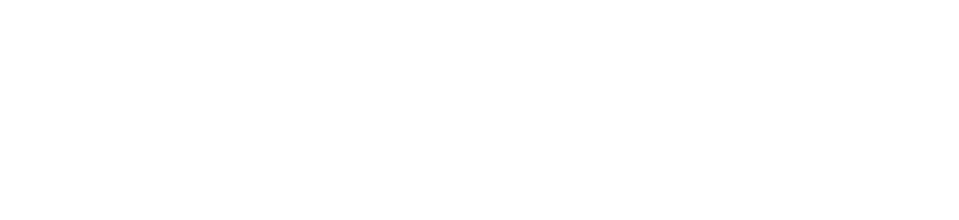
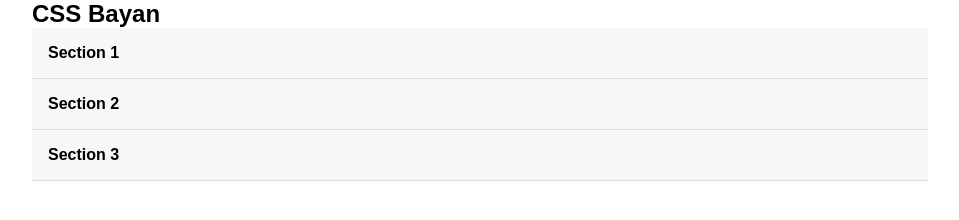
Before and after one commit to botino-k/cssBayan, a plain HTML site: page cssBayan/index.html in a window 1280 px wide. Shown: the whole page, without its empty margins (160-1119 px from the left). Drawn offline with Linux system fonts and the light colour scheme.

Commit message:
feat: add main styles layout (Sun, March 12, 2023 11:44:37 AM)

```diff
--- a/cssBayan/index.html
+++ b/cssBayan/index.html
@@ -4,9 +4,38 @@
   <meta charset="UTF-8">
   <meta http-equiv="X-UA-Compatible" content="IE=edge">
   <meta name="viewport" content="width=device-width, initial-scale=1.0">
+  <link href="./style.css" rel="stylesheet" type="text/css" />
   <title>cssBayan</title>
 </head>
 <body>
+  <div class="wrapper">
+    <section class="container">
+      <header>
+        <h1>CSS Bayan</h1>
+      </header>
+      <div class="accordion">
+        <div class="accordion-item">
+          <div class="accordion-header">Section 1</div>
+          <div class="accordion-content">
+            <p>Content for section 1 goes here.</p>
+          </div>
+        </div>
 
+        <div class="accordion-item">
+          <div class="accordion-header">Section 2</div>
+          <div class="accordion-content">
+            <p>Content for section 2 goes here.</p>
+          </div>
+        </div>
+
+        <div class="accordion-item">
+          <div class="accordion-header">Section 3</div>
+          <div class="accordion-content">
+            <p>Content for section 3 goes here.</p>
+          </div>
+        </div>
+      </div>
+    </section>
+  </div>
 </body>
 </html>
--- a/cssBayan/style.css
+++ b/cssBayan/style.css
@@ -0,0 +1,35 @@
+* {
+  margin: 0;
+  padding: 0;
+}
+
+body {
+  font-family: sans-serif;
+}
+
+.wrapper {
+  margin: 0 auto;
+  max-width: 70%;
+}
+
+.accordion-item {
+  border-bottom: 0.1rem solid #ddd;
+}
+
+.accordion-header {
+  background-color: #f7f7f7;
+  padding: 1rem;
+  cursor: pointer;
+  font-weight: bold;
+}
+
+.accordion-content {
+  height: 0;
+  overflow: hidden;
+  transition: height 0.2s ease-out;
+}
+
+.accordion-item:hover .accordion-content {
+  height: 10rem;
+
+}
```
